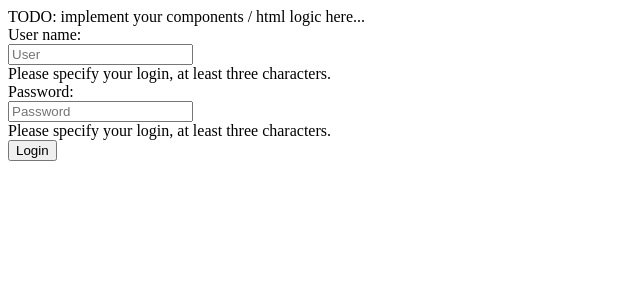
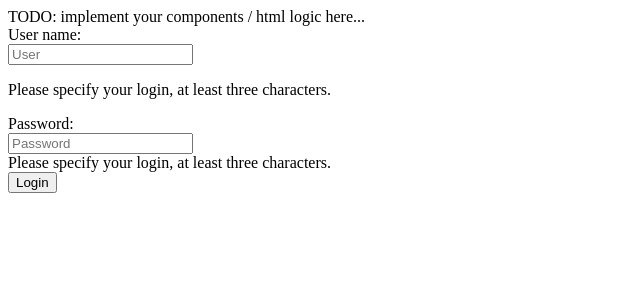
Before and after one commit to just-me-/wed3, an Angular app in the folder Angular/: page /welcome in a window 1280 px wide. Shown: the top 300 px of the page, without its empty margins (0-640 px from the left). Built offline with nearby package versions, Linux system fonts and the light colour scheme; no server answers.

Commit message:
feature - login - ngDirectives added to form

```diff
--- a/Angular/src/app/auth/components/login.component.html
+++ b/Angular/src/app/auth/components/login.component.html
@@ -1,18 +1,22 @@
 <!-- TODO: Add ng specific directives/validation settings and add styling -->
-<form (ngSubmit)="doLogin(null)">
+<form (ngSubmit)="doLogin(loginForm)" #loginForm="ngForm">
+  <div  class="form-group">
+    <label>
+      User name:
+      <div>
+        <input pattern=".{3,}" placeholder="User" type="text" name="login" ngModel >
+        <p class="alert alert-warning">Please specify your login, at least three characters.</p>
+      </div>
+    </label>
+  </div>
+  <div  class="form-group">
   <label>
-    User name:
+    Password:
     <div>
-      <input pattern=".{3,}" placeholder="User" type="text" name="login">
+      <input pattern=".{3,}" placeholder="Password" type="password" name="password" ngModel >
       <div>Please specify your login, at least three characters.</div>
     </div>
   </label>
-  <label>
-    Password:
-    <div>
-      <input pattern=".{3,}" placeholder="Password" type="password" name="password">
-      <div>Please specify your login, at least three characters.</div>
-    </div>
-  </label>
-  <button>Login</button>
+  </div>
+  <button type="submit" class="btn btn-primary">Login</button>
 </form>
```
Also changed, not shown: 1 other file (tests, documents, lock files or other folders).
